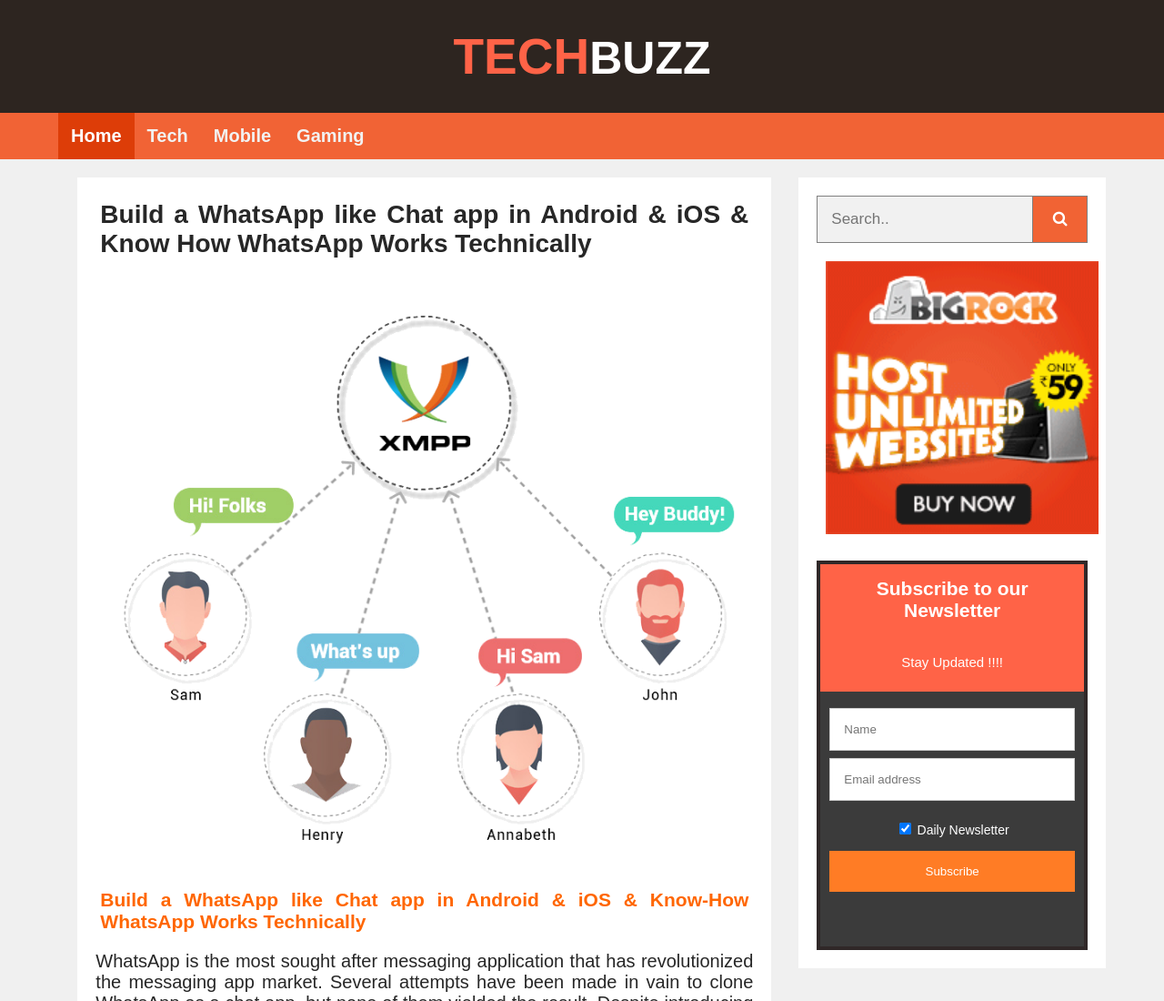
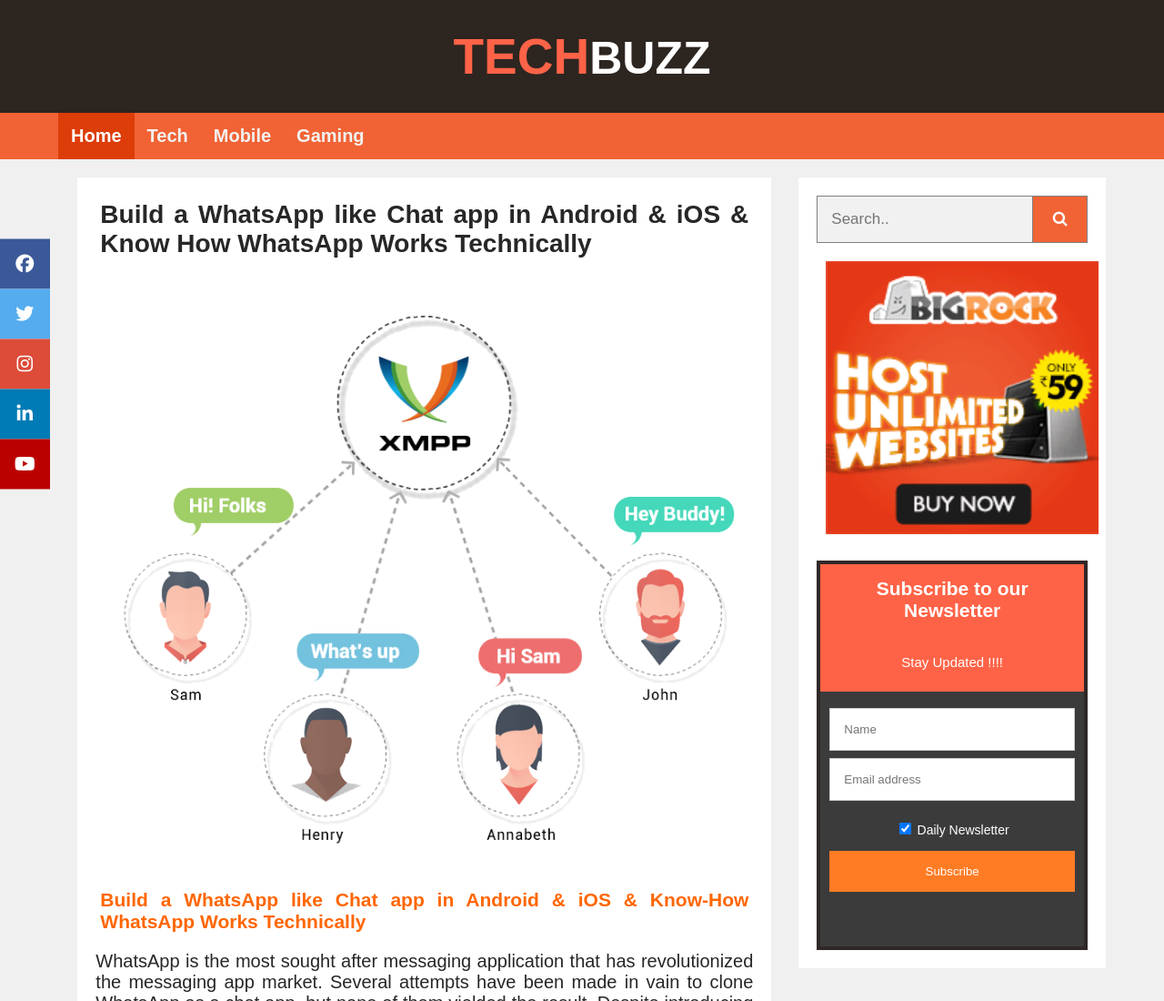
Before and after one commit to waghrahul60/techbuzz.github.io, a plain HTML site: page tech-post-1.html in a window 1280 px wide. Shown: the top 1100 px of the page at 91% size. Drawn offline with Linux system fonts and the light colour scheme.

Commit message:
Stickey bar

```diff
--- a/post.css
+++ b/post.css
@@ -169,6 +169,54 @@
 }
 .sticky + .content {
   padding-top: 60px;
+}
+
+/*Icon Bar*/
+.icon-bar {
+  position: fixed;
+  top: 50%;
+  -webkit-transform: translateY(-50%);
+  -ms-transform: translateY(-50%);
+  transform: translateY(-50%);
+  z-index: 555;
+}
+
+.icon-bar a {
+  display: block;
+  text-align: center;
+  padding: 16px;
+  transition: all 0.3s ease;
+  color: white;
+  font-size: 20px;
+}
+
+.icon-bar a:hover {
+  background-color: #000;
+}
+
+.facebook {
+  background: #3B5998;
+  color: white;
+}
+
+.twitter {
+  background: #55ACEE;
+  color: white;
+}
+
+.instagram {
+  background: #dd4b39;
+  color: white;
+}
+
+.linkedin {
+  background: #007bb5;
+  color: white;
+}
+
+.youtube {
+  background: #bb0000;
+  color: white;
 }
 
 /*Slider*/
--- a/tech-post-1.html
+++ b/tech-post-1.html
@@ -12,6 +12,18 @@
             <link rel="stylesheet" href="https://cdnjs.cloudflare.com/ajax/libs/font-awesome/4.7.0/css/font-awesome.min.css">
         </head>
     <body>
+
+        <!--Sticky Social Bar-->
+        <div class="icon-bar">
+            <a href="#" class="facebook"><i class="fa fa-facebook"></i></a>
+            <a href="#" class="twitter"><i class="fa fa-twitter"></i></a>
+            <a href="#" class="instagram"><i class="fa fa-instagram"></i></a>
+            <a href="#" class="linkedin"><i class="fa fa-linkedin"></i></a>
+            <a href="#" class="youtube"><i class="fa fa-youtube"></i></a>
+        </div>
+
+        <!--//Sticky Social Bar-->
+
         <div class="container">
 
                 <!--Header-->
```
